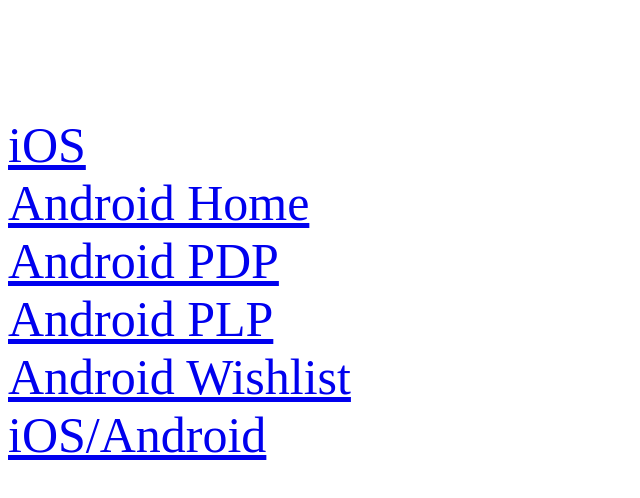
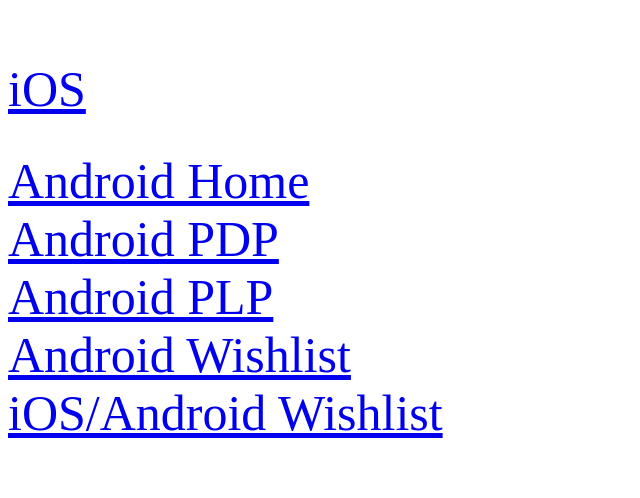
Before and after one commit to alexsu1212/alexsu1212.github.io, a plain HTML site: page appRedirection.html in a window 1280 px wide. Shown: the whole page, without its empty margins (0-640 px from the left). Drawn offline with Linux system fonts and the light colour scheme.

Commit message:
Update appRedirection.html

```diff
--- a/appRedirection.html
+++ b/appRedirection.html
@@ -10,11 +10,7 @@
   <body>
     <br />
     <br />
-    <br />
-    <br />
-    <br />
-    <br />
-    <a href="farfetchCN://deeplink/listing/set/153593/men">iOS</a>
+    <p><a href="farfetchCN://deeplink/listing/set/153593/men">iOS</a></p>
     <br />
     <a href="farfetch://deeplink/home">Android Home</a>
     <br />
@@ -24,7 +20,7 @@
     <br />
     <a href="farfetch://deeplink/wishlist">Android Wishlist</a>
     <br />
-    <a href="https://go.farfetch.cn/landing?iosScheme=farfetchCN%3a%2f%2fdeeplink%2fwishlista%3ff_prt%3dipinyou&androidScheme=farfetch%3a%2f%2fdeeplink%2fwishlist%3ff_prt%3dipinyou">iOS/Android</a>
+    <a href="https://go.farfetch.cn/landing?iosScheme=farfetchCN%3a%2f%2fdeeplink%2fwishlista%3fpid%3dalex_test&androidScheme=farfetch%3a%2f%2fdeeplink%2fwishlist%3fpid%3dalex_test">iOS/Android Wishlist</a>
 
 
   </body>
```
